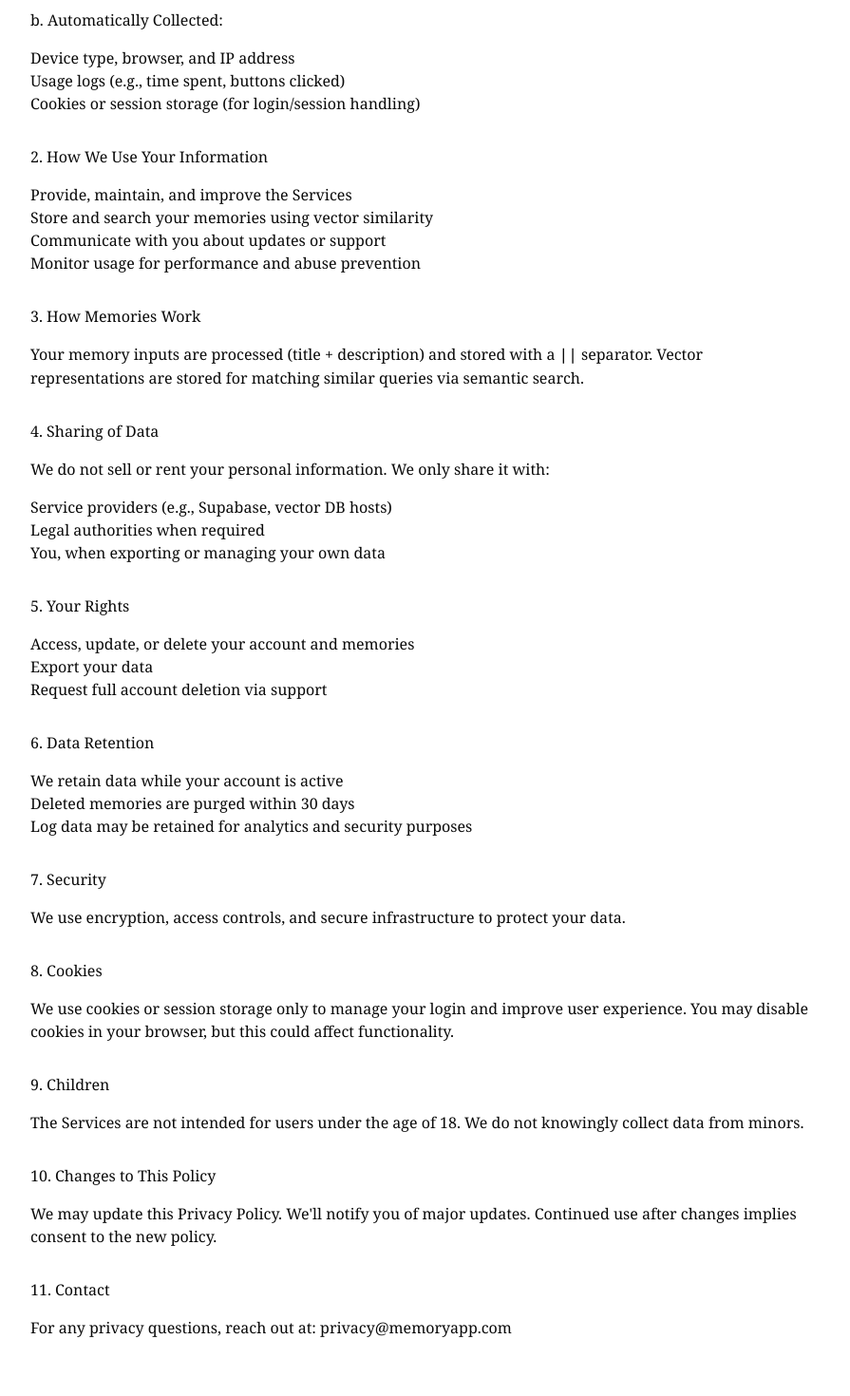
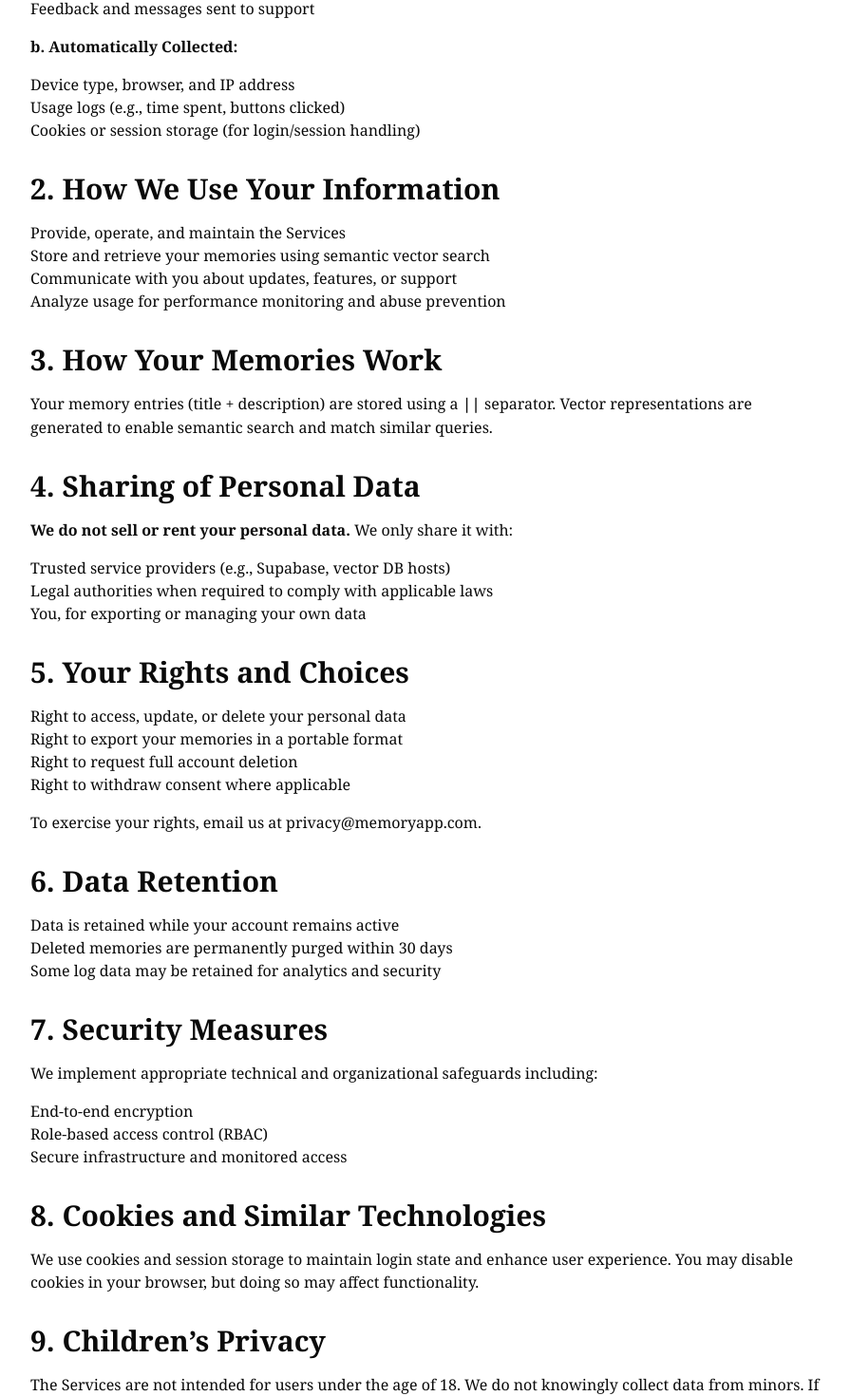
Before and after one commit to Next-Ninjas/second-brain-web, a Next.js app: page /sign-up/privacy in a window 1280 px wide. Shown: the part 465-1935 px from the top of the page at 95% size, without its empty margins (192-1087 px from the left). Built offline with nearby package versions, Linux system fonts and the light colour scheme.

Commit message:
feat: update Privacy Policy page with detailed data collection, usage, and security practices

```diff
--- a/app/(auth)/sign-up/privacy/page.tsx
+++ b/app/(auth)/sign-up/privacy/page.tsx
@@ -9,9 +9,10 @@ export default function PrivacyPolicyPage() {
   });
 
   return (
-    <main className="max-w-4xl mx-auto px-4 sm:px-6 lg:px-8 py-12 font-serif">
+    <div className="min-h-screen ">
+      <main className="max-w-4xl mx-auto px-4 sm:px-6 lg:px-8 py-12 font-serif text-base">
         <div className="text-center mb-8">
-        <h1 className="text-4xl font-extrabold tracking-tight mb-2">
+          <h1 className="text-4xl sm:text-5xl font-extrabold tracking-tight mb-4">
             Privacy Policy
           </h1>
           <p className="text-md font-semibold text-gray-600">Effective {today}</p>
@@ -27,20 +28,20 @@ export default function PrivacyPolicyPage() {
 
         <div className="prose prose-neutral max-w-none space-y-8">
           <p>
-          Your privacy is important to us. This Privacy Policy explains how
-          <strong> MemoryApp </strong> collects, uses, shares, and protects your personal information.
+            <strong>Your privacy is important to us.</strong> This Privacy Policy explains how
+            <strong> Neuronote </strong> collects, uses, shares, and protects your personal information.
           </p>
 
           <div className="space-y-4">
-          <h2>1. What We Collect</h2>
-          <h3>a. Information You Provide:</h3>
+            <h2 className="text-2xl sm:text-3xl font-semibold">1. <strong>What We Collect</strong></h2>
+            <p><strong>a. Information You Provide:</strong></p>
             <ul>
               <li>Email address, password, and profile data</li>
               <li>Custom memory entries: title, description</li>
               <li>URLs and notes</li>
               <li>Feedback and messages sent to support</li>
             </ul>
-          <h3>b. Automatically Collected:</h3>
+            <p><strong>b. Automatically Collected:</strong></p>
             <ul>
               <li>Device type, browser, and IP address</li>
               <li>Usage logs (e.g., time spent, buttons clicked)</li>
@@ -49,89 +50,108 @@ export default function PrivacyPolicyPage() {
           </div>
 
           <div className="space-y-4">
-          <h2>2. How We Use Your Information</h2>
+            <h2 className="text-2xl sm:text-3xl font-semibold">2. <strong>How We Use Your Information</strong></h2>
             <ul>
-            <li>Provide, maintain, and improve the Services</li>
-            <li>Store and search your memories using vector similarity</li>
-            <li>Communicate with you about updates or support</li>
-            <li>Monitor usage for performance and abuse prevention</li>
+              <li>Provide, operate, and maintain the Services</li>
+              <li>Store and retrieve your memories using semantic vector search</li>
+              <li>Communicate with you about updates, features, or support</li>
+              <li>Analyze usage for performance monitoring and abuse prevention</li>
             </ul>
           </div>
 
           <div className="space-y-4">
-          <h2>3. How Memories Work</h2>
+            <h2 className="text-2xl sm:text-3xl font-semibold">3. <strong>How Your Memories Work</strong></h2>
             <p>
-            Your memory inputs are processed (title + description) and stored with a <code>||</code> separator.
-            Vector representations are stored for matching similar queries via semantic search.
+              Your memory entries (title + description) are stored using a <code>||</code> separator.
+              Vector representations are generated to enable semantic search and match similar queries.
             </p>
           </div>
 
           <div className="space-y-4">
-          <h2>4. Sharing of Data</h2>
-          <p>We do not sell or rent your personal information. We only share it with:</p>
+            <h2 className="text-2xl sm:text-3xl font-semibold">4. <strong>Sharing of Personal Data</strong></h2>
+            <p><strong>We do not sell or rent your personal data.</strong> We only share it with:</p>
             <ul>
-            <li>Service providers (e.g., Supabase, vector DB hosts)</li>
-            <li>Legal authorities when required</li>
-            <li>You, when exporting or managing your own data</li>
+              <li>Trusted service providers (e.g., Supabase, vector DB hosts)</li>
+              <li>Legal authorities when required to comply with applicable laws</li>
+              <li>You, for exporting or managing your own data</li>
             </ul>
           </div>
 
           <div className="space-y-4">
-          <h2>5. Your Rights</h2>
+            <h2 className="text-2xl sm:text-3xl font-semibold">5. <strong>Your Rights and Choices</strong></h2>
             <ul>
-            <li>Access, update, or delete your account and memories</li>
-            <li>Export your data</li>
-            <li>Request full account deletion via support</li>
+              <li>Right to access, update, or delete your personal data</li>
+              <li>Right to export your memories in a portable format</li>
+              <li>Right to request full account deletion</li>
+              <li>Right to withdraw consent where applicable</li>
+            </ul>
+            <p>To exercise your rights, email us at <a className="break-words" href="mailto:privacy@memoryapp.com">privacy@memoryapp.com</a>.</p>
+          </div>
+
+          <div className="space-y-4">
+            <h2 className="text-2xl sm:text-3xl font-semibold">6. <strong>Data Retention</strong></h2>
+            <ul>
+              <li>Data is retained while your account remains active</li>
+              <li>Deleted memories are permanently purged within 30 days</li>
+              <li>Some log data may be retained for analytics and security</li>
             </ul>
           </div>
 
           <div className="space-y-4">
-          <h2>6. Data Retention</h2>
+            <h2 className="text-2xl sm:text-3xl font-semibold">7. <strong>Security Measures</strong></h2>
+            <p>
+              We implement appropriate technical and organizational safeguards including:
+            </p>
             <ul>
-            <li>We retain data while your account is active</li>
-            <li>Deleted memories are purged within 30 days</li>
-            <li>Log data may be retained for analytics and security purposes</li>
+              <li>End-to-end encryption</li>
+              <li>Role-based access control (RBAC)</li>
+              <li>Secure infrastructure and monitored access</li>
             </ul>
           </div>
 
           <div className="space-y-4">
-          <h2>7. Security</h2>
+            <h2 className="text-2xl sm:text-3xl font-semibold">8. <strong>Cookies and Similar Technologies</strong></h2>
             <p>
-            We use encryption, access controls, and secure infrastructure to protect your data.
+              We use cookies and session storage to maintain login state and enhance user experience.
+              You may disable cookies in your browser, but doing so may affect functionality.
             </p>
           </div>
 
           <div className="space-y-4">
-          <h2>8. Cookies</h2>
+            <h2 className="text-2xl sm:text-3xl font-semibold">9. <strong>Children’s Privacy</strong></h2>
             <p>
-            We use cookies or session storage only to manage your login and improve user experience.
-            You may disable cookies in your browser, but this could affect functionality.
+              The Services are not intended for users under the age of 18. We do not knowingly collect data from minors.
+              If you believe a child has submitted personal data, contact us and we will delete it.
             </p>
           </div>
 
           <div className="space-y-4">
-          <h2>9. Children</h2>
+            <h2 className="text-2xl sm:text-3xl font-semibold">10. <strong>International Data Transfers</strong></h2>
             <p>
-            The Services are not intended for users under the age of 18. We do not knowingly collect data from minors.
+              Your data may be processed in countries outside your jurisdiction. We ensure appropriate safeguards to protect
+              your information in accordance with applicable data protection laws.
             </p>
           </div>
 
           <div className="space-y-4">
-          <h2>10. Changes to This Policy</h2>
+            <h2 className="text-2xl sm:text-3xl font-semibold">11. <strong>Changes to This Policy</strong></h2>
             <p>
-            We may update this Privacy Policy. We'll notify you of major updates.
-            Continued use after changes implies consent to the new policy.
+              We may update this Privacy Policy periodically. We will notify you of major updates. Continued use of the
+              Services after changes implies your consent to the revised policy.
             </p>
           </div>
 
           <div className="space-y-4">
-          <h2>11. Contact</h2>
+            <h2 className="text-2xl sm:text-3xl font-semibold">12. <strong>Contact Us</strong></h2>
             <p>
-            For any privacy questions, reach out at:{" "}
-            <a href="mailto:privacy@memoryapp.com">privacy@memoryapp.com</a>
+              If you have questions, concerns, or would like to exercise your rights, please contact us at:
             </p>
+            <ul>
+              <li><strong>Email:</strong> <a className="break-words" href="mailto:privacy@memoryapp.com">privacy@memoryapp.com</a></li>
+            </ul>
           </div>
         </div>
       </main>
+    </div>
   );
 }
```
Lines whose indentation alone changed are shown as unchanged.
